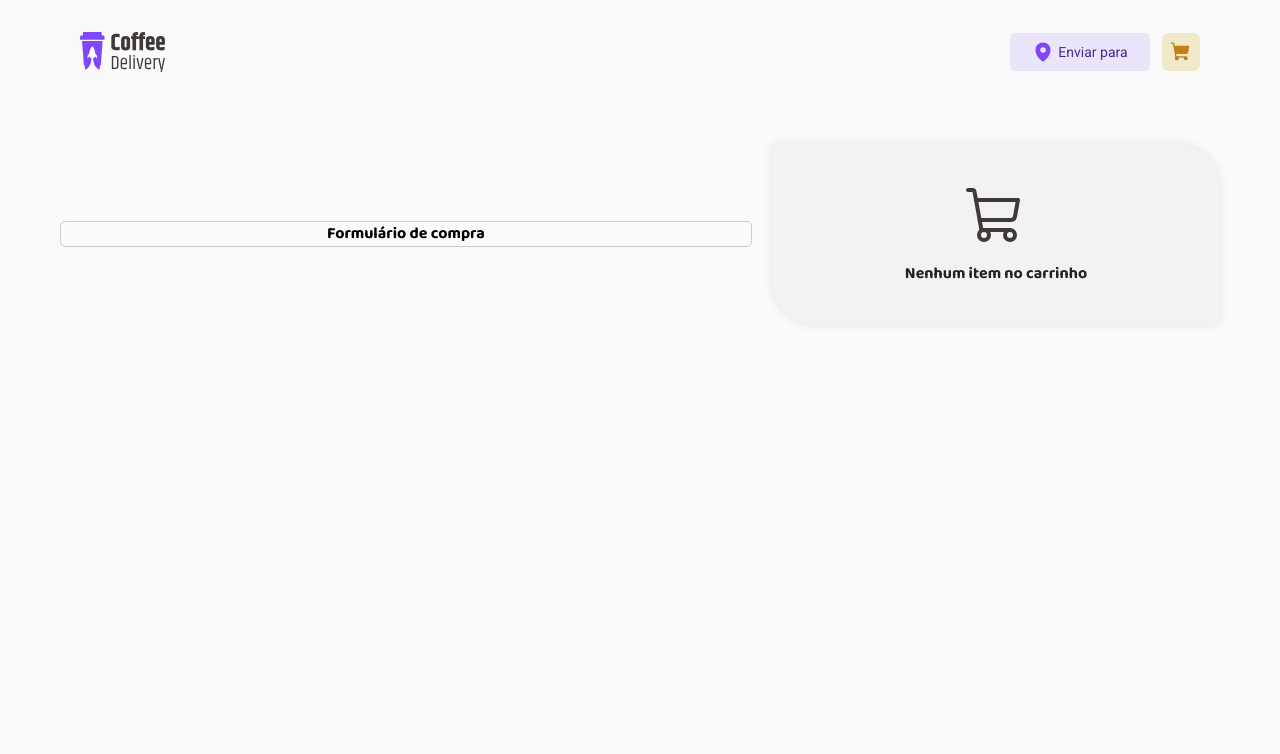
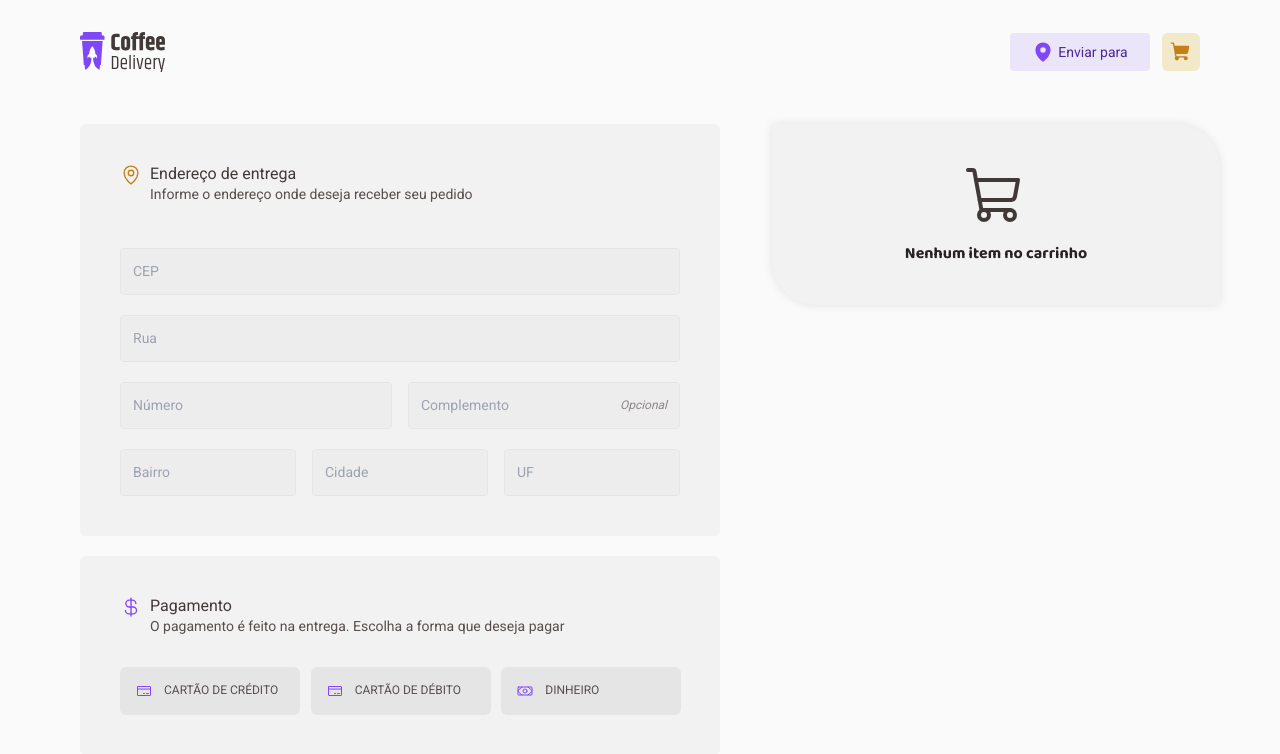
Before and after one commit to alex-britto/PDCoffe, a React (Vite) app: page /cart in a window 1280 px wide. Shown: the top 754 px of the page. Built offline with nearby package versions, Linux system fonts and the light colour scheme; data requests are answered from the project's data file.

Commit message:
feat: implement form and hook to autocomplete address by CEP

```diff
--- a/src/components/CartCatalog/styles.ts
+++ b/src/components/CartCatalog/styles.ts
@@ -8,9 +8,18 @@ export const Container = styled.div`
   width: 100%;
   max-width: 448px;
   padding: 40px;
-  margin: 20px auto;
   background-color: ${({ theme }) => theme.colors.base.card};
   border-radius: 6px 44px;
   box-shadow: 0px 0px 10px 0px rgba(0, 0, 0, 0.1);
   gap: 16px;
 `;
+
+export const InfoContainer = styled.div`
+  width: 100%;
+  display: flex;
+  flex-direction: column;
+  gap: 12px;
+  align-items: center;
+  justify-content: center;
+  margin-top: 16px;
+`;
--- a/src/components/SelectPaymentInput/index.tsx
+++ b/src/components/SelectPaymentInput/index.tsx
@@ -1,5 +1,6 @@
 import { ReactNode, useEffect, useState } from "react";
 
+import { useTheme } from "styled-components";
 import Typography from "../Typography";
 import { Container } from "./styles";
 
@@ -13,10 +14,10 @@ interface SelectPaymentInputProps {
 export function SelectPaymentInput({
   label,
   icon,
-
   onChange,
 }: SelectPaymentInputProps) {
   const [isCardSelected, setIsCardSelected] = useState(false);
+  const theme = useTheme();
 
   function handleSelectCard() {
     setIsCardSelected(!isCardSelected);
@@ -30,7 +31,9 @@ export function SelectPaymentInput({
     <Container isSelected={isCardSelected} onClick={handleSelectCard}>
       <div>{icon}</div>
 
-      <Typography>{label}</Typography>
+      <Typography size={12} color={theme.colors.base.text}>
+        {label}
+      </Typography>
     </Container>
   );
 }
--- a/src/components/TextInput/index.tsx
+++ b/src/components/TextInput/index.tsx
@@ -1,39 +1,36 @@
-import { ChangeEventHandler, InputHTMLAttributes, useState } from "react";
-import { useForm } from "react-hook-form";
-
+import { InputHTMLAttributes } from "react";
 import { useTheme } from "styled-components";
+import { maskCep } from "../../utils";
 import Typography from "../Typography";
 import { Container, EndLabel, Input } from "./styles";
 
 export interface TextFieldProps extends InputHTMLAttributes<HTMLInputElement> {
   endLabel?: string;
   placeholder: string;
-}
 
-interface IFormInput {
   value: string;
+  isCep?: boolean;
 }
 
 export const TextInput = ({
   endLabel,
   placeholder,
+
+  value,
+  isCep = false,
   ...props
 }: TextFieldProps) => {
-  const [value, setValue] = useState<string>("");
   const theme = useTheme();
 
-  const { register } = useForm<IFormInput>();
-
-  const onChange: ChangeEventHandler<HTMLInputElement> = (e) => {
-    setValue(e.target.value);
-  };
-
   return (
-    <Container {...props}>
+    <Container>
       <Input
         placeholder={placeholder}
-        {...register("value")}
-        onChange={onChange}
+        maxLength={isCep ? 9 : 100}
+        value={
+          isCep ? (maskCep(value) === "00000-000" ? "" : maskCep(value)) : value
+        }
+        {...props}
       />
 
       {value.length === 0 && (
--- a/src/components/TextInput/styles.ts
+++ b/src/components/TextInput/styles.ts
@@ -2,15 +2,23 @@ import styled, { css } from "styled-components";
 
 export const Input = styled.input`
   ${({ theme }) => css`
+    font-family: "Roboto", sans-serif;
     background: ${theme.colors.base.input};
-    border: none;
+    width: 100%;
     color: ${theme.colors.base.text};
     font-size: 14px;
     padding: 12px;
-    padding-right: 63px;
-    width: 100%;
     &:focus-visible {
       outline: 0;
+    }
+
+    &::-webkit-outer-spin-button,
+    &::-webkit-inner-spin-button {
+      -webkit-appearance: none;
+      margin: 0;
+    }
+    &[type="number"] {
+      -moz-appearance: textfield;
     }
   `}
 `;
--- a/src/hooks/index.ts
+++ b/src/hooks/index.ts
@@ -1 +1,2 @@
+export { useAddressAutoComplete } from "./useAddressAutoComplete";
 export { useUserLocation } from "./useUserLocation";
--- /dev/null
+++ b/src/hooks/useAddressAutoComplete.tsx
@@ -0,0 +1,39 @@
+import { useState } from "react";
+
+type AddressData = {
+  cep: string;
+  logradouro: string;
+  complemento: string;
+  bairro: string;
+  localidade: string;
+  uf: string;
+};
+
+export const useAddressAutoComplete = () => {
+  const [address, setAddress] = useState<AddressData>({
+    cep: "",
+    logradouro: "",
+    complemento: "",
+    bairro: "",
+    localidade: "",
+    uf: "",
+  });
+  const [isLoading, setIsLoading] = useState(false);
+
+  const handleAddressAutoComplete = async (cep: string) => {
+    if (cep.length === 8) {
+      setIsLoading(true);
+      try {
+        const response = await fetch(`https://viacep.com.br/ws/${cep}/json/`);
+        const data = await response.json();
+        setAddress(data);
+      } catch (error) {
+        console.error(error);
+      } finally {
+        setIsLoading(false);
+      }
+    }
+  };
+
+  return { address, isLoading, handleAddressAutoComplete };
+};
--- a/src/pages/Cart/index.tsx
+++ b/src/pages/Cart/index.tsx
@@ -1,22 +1,154 @@
-import { useContext } from "react";
+import { CreditCard, CurrencyDollar, MapPin, Money } from "phosphor-react";
+import { useContext, useEffect, useState } from "react";
+import { useTheme } from "styled-components";
 import { CoffeeContextProps } from "../../@types/coffee";
-import { CartCatalog, Header } from "../../components";
+import {
+  CartCatalog,
+  Header,
+  SelectPaymentInput,
+  TextInput,
+} from "../../components";
+import Typography from "../../components/Typography";
 import { CoffeeContext } from "../../contexts";
-import { ContentContainer, FormContainer } from "./styles";
+import { useAddressAutoComplete } from "../../hooks";
+import {
+  ContentContainer,
+  FormContainer,
+  InfoContainer,
+  PaymentButtonsContainer,
+  PaymentFormContainer,
+} from "./styles";
 
 export function Cart() {
+  // CONTEXTS
   const { cartItems, handleRemoveItemFromCart } = useContext(
     CoffeeContext
   ) as CoffeeContextProps;
+  const theme = useTheme();
+
+  // STATES
+  const [cep, setCep] = useState("");
+  const [numero, setNumero] = useState("");
+  const [complemento, setComplemento] = useState("");
+  const { address, isLoading, handleAddressAutoComplete } =
+    useAddressAutoComplete();
+
+  const handleCepChange = (event: React.ChangeEvent<HTMLInputElement>) => {
+    setCep(event.target.value);
+  };
+
+  useEffect(() => {
+    if (cep.length === 8) {
+      handleAddressAutoComplete(cep);
+    }
+  }, [cep]);
 
   return (
     <>
       <Header cartItems={cartItems} />
 
       <ContentContainer>
-        <FormContainer>
-          <h1>Formulário de compra</h1>
-        </FormContainer>
+        <InfoContainer>
+          <FormContainer>
+            <header>
+              <MapPin size={22} color={theme.colors.yellow.dark} />
+              <div>
+                <Typography color={theme.colors.base.subtitle}>
+                  Endereço de entrega
+                </Typography>
+                <Typography color={theme.colors.base.text} size={14}>
+                  Informe o endereço onde deseja receber seu pedido
+                </Typography>
+              </div>
+            </header>
+            <TextInput
+              placeholder="CEP"
+              onChange={handleCepChange}
+              isCep
+              value={cep}
+            />
+
+            <TextInput
+              placeholder="Rua"
+              value={address.logradouro}
+              onChange={() => {}}
+            />
+
+            <div className="flex gap-4 items-stretch w-full">
+              <TextInput
+                placeholder="Número"
+                value={numero}
+                onChange={(event) => setNumero(event.target.value)}
+                type="number"
+              />
+
+              <TextInput
+                placeholder="Complemento"
+                endLabel="Opcional"
+                value={complemento}
+                onChange={(event) => setComplemento(event.target.value)}
+              />
+            </div>
+
+            <div className="grid grid-cols-3 gap-4 items-stretch w-full">
+              <TextInput
+                placeholder="Bairro"
+                value={address.bairro}
+                onChange={() => {}}
+              />
+
+              <TextInput
+                placeholder="Cidade"
+                value={address.localidade}
+                onChange={() => {}}
+              />
+
+              <TextInput
+                placeholder="UF"
+                value={address.uf}
+                onChange={() => {}}
+              />
+            </div>
+          </FormContainer>
+
+          <PaymentFormContainer>
+            <header>
+              <CurrencyDollar size={22} color={theme.colors.purple.default} />
+              <div>
+                <Typography color={theme.colors.base.subtitle}>
+                  Pagamento
+                </Typography>
+                <Typography color={theme.colors.base.text} size={14}>
+                  O pagamento é feito na entrega. Escolha a forma que deseja
+                  pagar
+                </Typography>
+              </div>
+            </header>
+
+            <PaymentButtonsContainer>
+              <SelectPaymentInput
+                id="1"
+                label="Cartão de crédito"
+                icon={
+                  <CreditCard size={16} color={theme.colors.purple.default} />
+                }
+              />
+              <SelectPaymentInput
+                id="2"
+                label="Cartão de débito"
+                icon={
+                  <CreditCard size={16} color={theme.colors.purple.default} />
+                }
+              />
+
+              <SelectPaymentInput
+                id="3"
+                label="Dinheiro"
+                icon={<Money size={16} color={theme.colors.purple.default} />}
+              />
+            </PaymentButtonsContainer>
+          </PaymentFormContainer>
+        </InfoContainer>
 
         <CartCatalog
           cartItems={cartItems}
--- a/src/pages/Cart/styles.ts
+++ b/src/pages/Cart/styles.ts
@@ -6,9 +6,8 @@ export const ContentContainer = styled.div`
   margin: 0 auto;
   padding: 0 20px;
   display: flex;
-  gap: 20px;
-  justify-content: center;
-  align-items: center;
+  gap: 32px;
+  align-items: flex-start;
   margin-top: 20px;
 
   @media (max-width: 768px) {
@@ -16,12 +15,66 @@ export const ContentContainer = styled.div`
   }
 `;
 
+export const InfoContainer = styled.div`
+  width: 100%;
+  display: flex;
+  flex-direction: column;
+  gap: 20px;
+  align-items: center;
+  justify-content: center;
+  padding: 0 20px;
+  border-radius: 6px;
+`;
+
 export const FormContainer = styled.div`
   width: 100%;
   display: flex;
   flex-direction: column;
+  align-items: center;
   justify-content: center;
+  border: none;
+  border-radius: 6px;
+  padding: 40px;
+  background-color: ${({ theme }) => theme.colors.base.card};
+  gap: 20px;
+
+  header {
+    width: 100%;
+    display: flex;
+    margin-bottom: 25px;
+    gap: 8px;
+  }
+`;
+
+export const PaymentFormContainer = styled.div`
+  width: 100%;
+  display: flex;
+  flex-direction: column;
   align-items: center;
-  border: 1px solid #ccc;
-  border-radius: 5px;
+  justify-content: center;
+  border: none;
+  border-radius: 6px;
+  padding: 40px;
+  background-color: ${({ theme }) => theme.colors.base.card};
+
+  header {
+    width: 100%;
+    display: flex;
+    margin-bottom: 32px;
+    gap: 8px;
+  }
 `;
+
+export const PaymentButtonsContainer = styled.div`
+  width: 100%;
+  display: grid;
+  grid-template-columns: repeat(3, minmax(0, 1fr));
+  align-items: stretch;
+  gap: 12px;
+
+  @media (max-width: 1200px) {
+    display: flex;
+    flex-direction: column;
+    gap: 20px;
+  }
+`;
--- a/src/utils/calculateTotalPrice.ts
+++ b/src/utils/calculateTotalPrice.ts
@@ -8,3 +8,11 @@ export const calculateTotalPrice = (cartItems: ICartItem[]) => {
   const totalPriceString = handleConvertPriceNumberToString(totalPrice);
   return totalPriceString;
 };
+
+export const calculateTotalToPay = (cartItems: ICartItem[]) => {
+  const prices = cartItems.map((item) => item.price * item.quantity);
+  const totalToPay = prices.reduce((acc, curr) => acc + curr, 0) + 3.5;
+
+  const totalToPayString = handleConvertPriceNumberToString(totalToPay);
+  return totalToPayString;
+};
--- a/src/utils/index.ts
+++ b/src/utils/index.ts
@@ -1,6 +1,10 @@
-export { calculateTotalPrice } from "./calculateTotalPrice";
+export {
+  calculateTotalPrice,
+  calculateTotalToPay,
+} from "./calculateTotalPrice";
 export { convertUFTo2Letters } from "./convertUFTo2Letters";
 export {
   handleConvertPriceNumberToString,
   handleConvertPriceToBRL,
 } from "./formatCurrency";
+export { maskCep } from "./maskCep";
--- /dev/null
+++ b/src/utils/maskCep.ts
@@ -0,0 +1,3 @@
+export function maskCep(value: string) {
+  return value.replace(/(\d{5})(\d{3})/, "$1-$2");
+}
```
Also changed, not shown: src/components/CartCatalog/index.tsx (+55 -5 lines).
